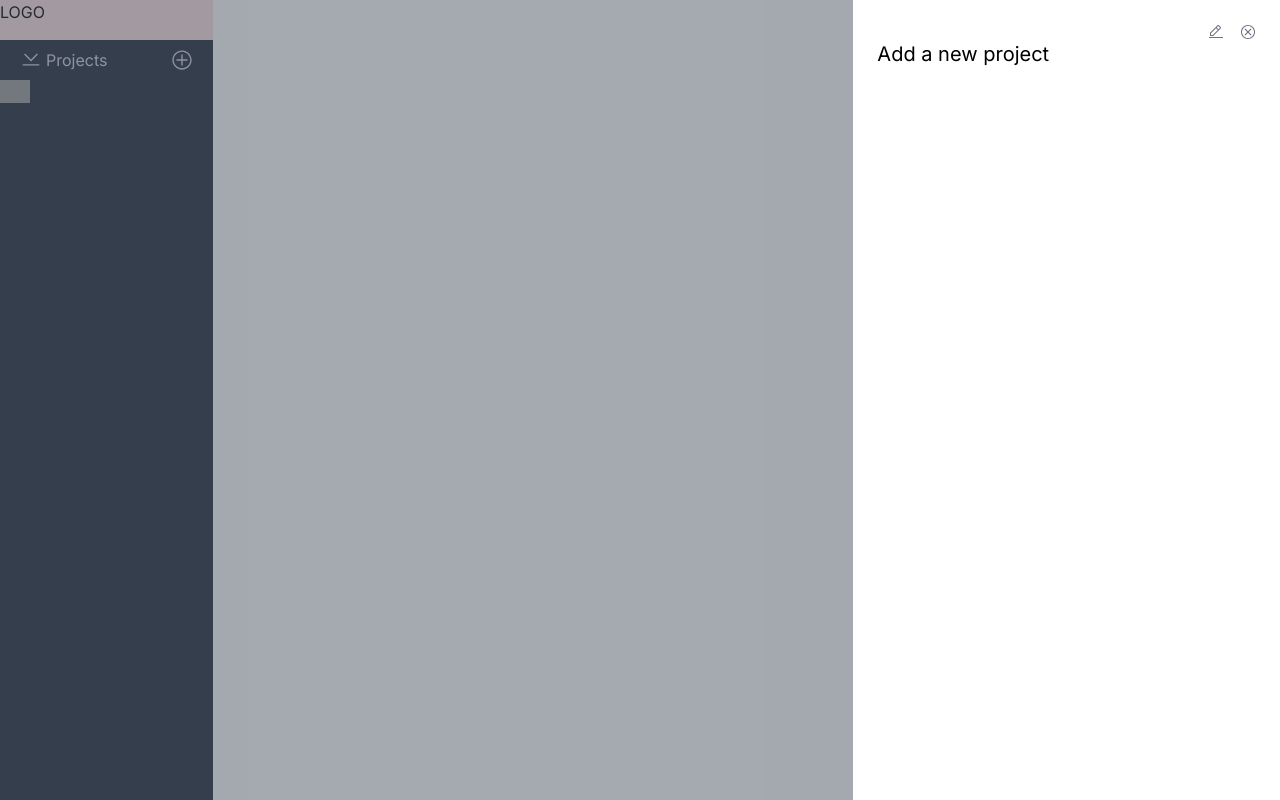
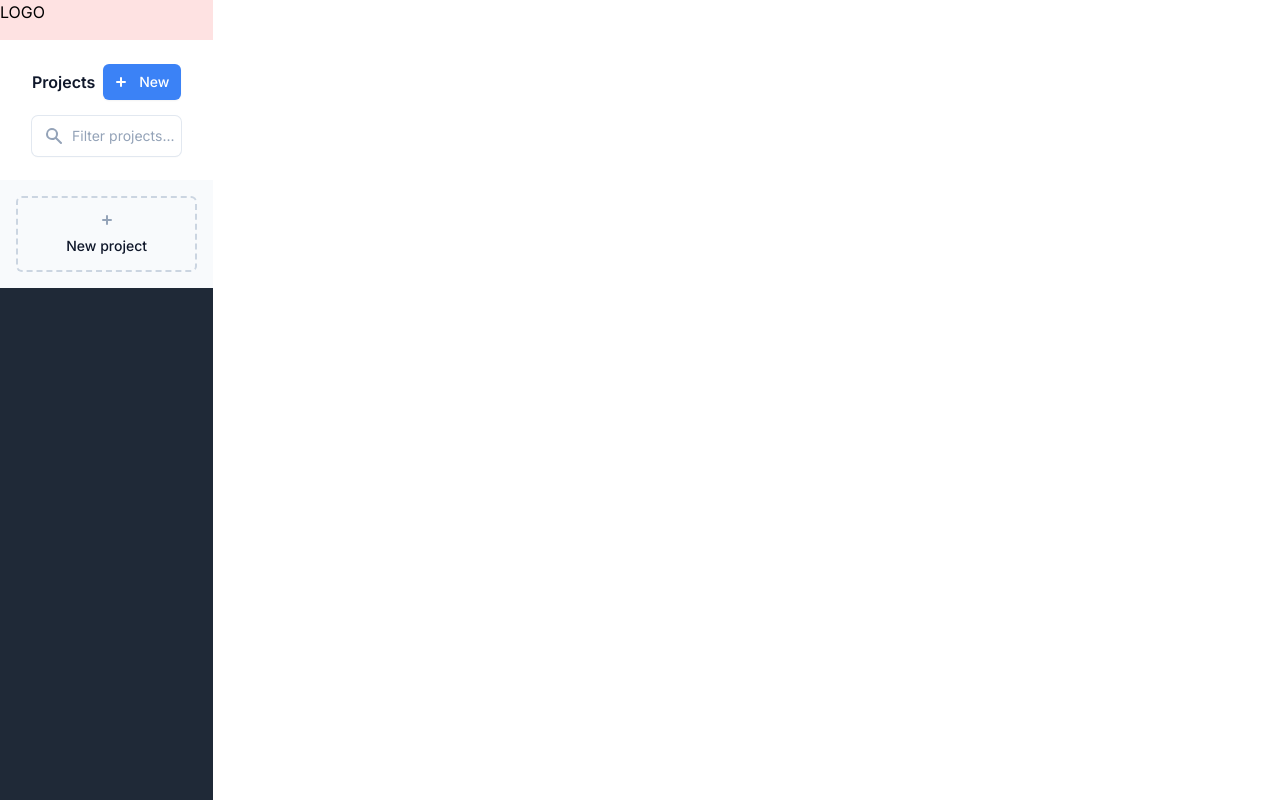
Before and after one commit to rmingon/agile-tools, a Next.js app: page / in a window 1280 px wide. Built offline with nearby package versions, Linux system fonts and the light colour scheme; grey boxes are pictures that could not be loaded.

Commit message:
new style

```diff
--- a/src/components/common/SideBar.tsx
+++ b/src/components/common/SideBar.tsx
@@ -1,9 +1,15 @@
 'use client'
-import React, {useState} from 'react';
+import React, { useState } from 'react';
 import Image from "next/image";
 import Drawer from "@/components/common/Drawer";
 
-function SideBar(props) {
+const project = {
+  title: "TOTO",
+  category: 'FFP'
+
+}
+
+function SideBar() {
   const [closed, setClosed] = useState(false)
 
   return (
@@ -11,25 +17,39 @@ function SideBar(props) {
       <div className={'h-10 bg-red-100'}>
         LOGO
       </div>
-      <Drawer title={'Add a new project'} onClose={setClosed} closed={closed}>
+      {/* <Drawer title={'Add a new project'} onClose={setClosed} closed={closed}>
         <input type="text"/>
-      </Drawer>
-      <div className={'flex justify-between items-center px-5 h-10 text-gray-300 cursor-pointer'}>
-        <div className={'flex space-x-1 items-center'}>
-          <div className={'rotation-90 transition'}>
-            <svg xmlns="http://www.w3.org/2000/svg" width="22" height="22" viewBox="0 0 32 32"><path fill="currentColor" d="M16 18L6 8l1.4-1.4l8.6 8.6l8.6-8.6L26 8zM4 22h24v2H4z"/></svg>
-          </div>
-          <p>
-            Projects
-          </p>
+      </Drawer> */}
+      <header className="bg-white space-y-4 p-4 sm:px-8 sm:py-6 lg:p-4 xl:px-8 xl:py-6">
+        <div className="flex items-center justify-between">
+          <h2 className="font-semibold text-slate-900">Projects</h2>
+          <a href="/new" className="hover:bg-blue-400 group flex items-center rounded-md bg-blue-500 text-white text-sm font-medium pl-2 pr-3 py-2 shadow-sm">
+            <svg width="20" height="20" fill="currentColor" className="mr-2" aria-hidden="true">
+              <path d="M10 5a1 1 0 0 1 1 1v3h3a1 1 0 1 1 0 2h-3v3a1 1 0 1 1-2 0v-3H6a1 1 0 1 1 0-2h3V6a1 1 0 0 1 1-1Z" />
+            </svg>
+            New
+          </a>
         </div>
-        <div>
-          <svg xmlns="http://www.w3.org/2000/svg" width="22" height="22" viewBox="0 0 32 32"><path fill="currentColor" d="M16 4c6.6 0 12 5.4 12 12s-5.4 12-12 12S4 22.6 4 16S9.4 4 16 4m0-2C8.3 2 2 8.3 2 16s6.3 14 14 14s14-6.3 14-14S23.7 2 16 2z"/><path fill="currentColor" d="M24 15h-7V8h-2v7H8v2h7v7h2v-7h7z"/></svg>
-        </div>
-      </div>
-      <div className={'sticky bottom-0'}>
-        <Image src={'https://api.dicebear.com/6.x/pixel-art/svg'} width={30} height={30}/>
-      </div>
+        <form className="group relative">
+          <svg width="20" height="20" fill="currentColor" className="absolute left-3 top-1/2 -mt-2.5 text-slate-400 pointer-events-none group-focus-within:text-blue-500" aria-hidden="true">
+            <path fill-rule="evenodd" clip-rule="evenodd" d="M8 4a4 4 0 100 8 4 4 0 000-8zM2 8a6 6 0 1110.89 3.476l4.817 4.817a1 1 0 01-1.414 1.414l-4.816-4.816A6 6 0 012 8z" />
+          </svg>
+          <input className="focus:ring-2 focus:ring-blue-500 focus:outline-none appearance-none w-full text-sm leading-6 text-slate-900 placeholder-slate-400 rounded-md py-2 pl-10 ring-1 ring-slate-200 shadow-sm" type="text" aria-label="Filter projects" placeholder="Filter projects..."/>
+        </form>
+      </header>
+      <ul className="bg-slate-50 p-4 flex-col">
+        <li>
+
+        </li>
+        <li className="flex">
+          <a href="/new" className="hover:border-blue-500 hover:border-solid hover:bg-white hover:text-blue-500 group w-full flex flex-col items-center justify-center rounded-md border-2 border-dashed border-slate-300 text-sm leading-6 text-slate-900 font-medium py-3">
+            <svg className="group-hover:text-blue-500 mb-1 text-slate-400" width="20" height="20" fill="currentColor" aria-hidden="true">
+              <path d="M10 5a1 1 0 0 1 1 1v3h3a1 1 0 1 1 0 2h-3v3a1 1 0 1 1-2 0v-3H6a1 1 0 1 1 0-2h3V6a1 1 0 0 1 1-1Z" />
+            </svg>
+            New project
+          </a>
+        </li>
+      </ul>
     </div>
   );
 }
```
